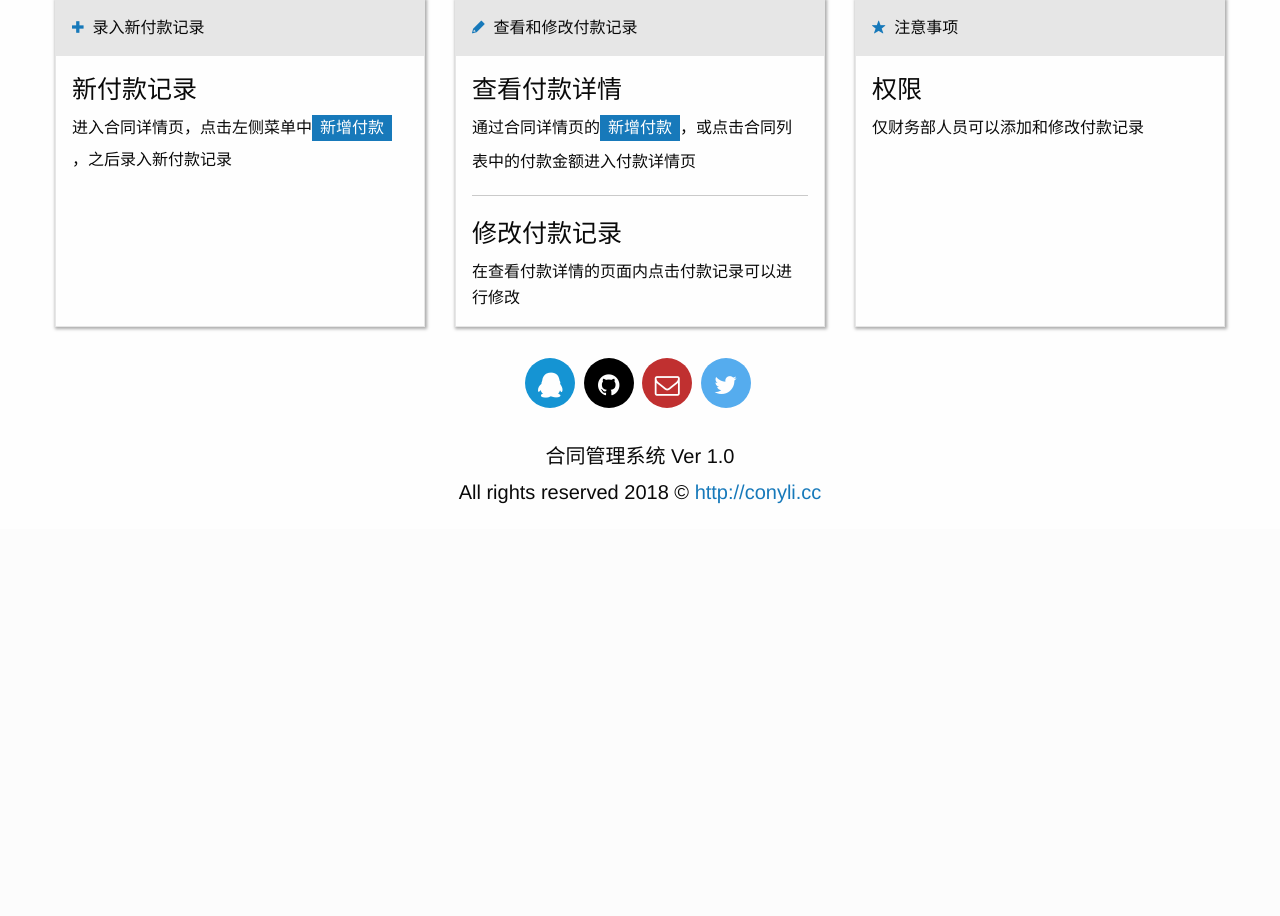
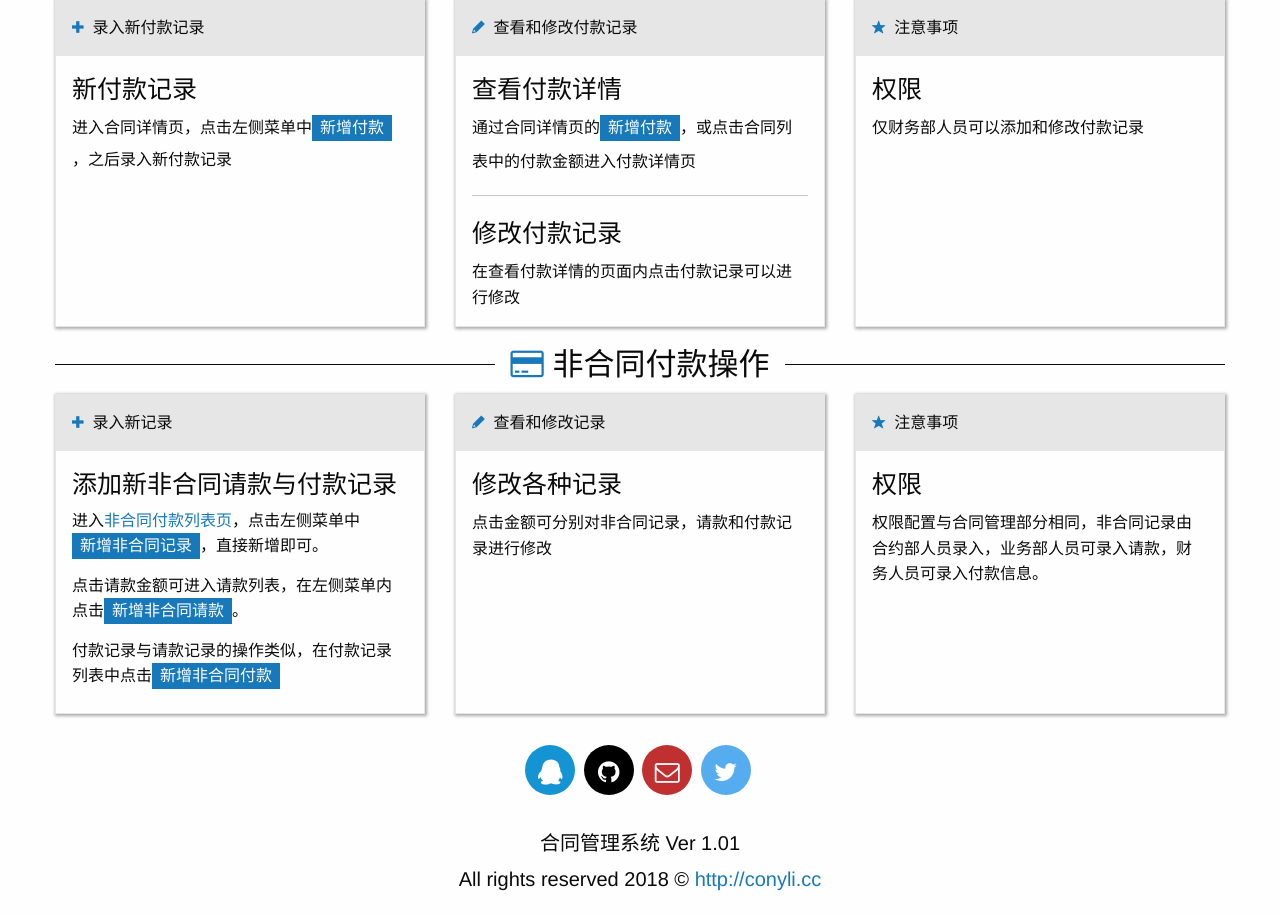
Before and after one commit to dtcs2017/ContractCMS, a Django app: page / in a window 1280 px wide. Shown: the part 1209-2125 px from the top of the page. Before the commit the page ends 1713 px from the top, so only its background shows below. Run offline with Django 3.2, Linux system fonts and the light colour scheme.

Commit message:
Ver 1.0181114 添加非合同付款功能

```diff
--- a/dashboard/templates/base/footer.html
+++ b/dashboard/templates/base/footer.html
@@ -12,7 +12,7 @@
             </div>
         </div>
         <div class="cell text-center ">
-            <h5>合同管理系统 Ver 1.0</h5>
+            <h5>合同管理系统 Ver 1.01</h5>
             <h5>All rights reserved 2018 &copy; <a href="http://conyli.cc" target="_blank">http://conyli.cc</a></h5>
         </div>
     </div>
--- a/dashboard/templates/dashboard/dashboard.html
+++ b/dashboard/templates/dashboard/dashboard.html
@@ -141,6 +141,46 @@
                 </div>
             </div>
         </div>
+
+        {#非合同付款说明部分#}
+         <h3 class="type-sidelines"><span><i class="fa fa-credit-card primary-color"></i> 非合同付款操作</span></h3>
+        <div class="grid-x medium-up-1 large-up-3 grid-margin-x" data-equalizer>
+            <div class="cell ">
+                <div class="card shadow" data-equalizer-watch>
+                    <div class="card-divider">
+                        <span class="primary-color"><i class="fi-plus"></i></span><span>&nbsp;&nbsp;录入新记录</span>
+                    </div>
+                    <div class="card-section">
+                        <h4>添加新非合同请款与付款记录</h4>
+                        <p class="h6">进入<a href="{% url 'minors:minor_list' %}">非合同付款列表页</a>，点击左侧菜单中<span class="h5 label">新增非合同记录</span>，直接新增即可。</p>
+                        <p class="h6">点击请款金额可进入请款列表，在左侧菜单内点击<span class="h5 label">新增非合同请款</span>。</p>
+                        <p class="h6">付款记录与请款记录的操作类似，在付款记录列表中点击<span class="h5 label">新增非合同付款</span></p>
+                    </div>
+                </div>
+            </div>
+            <div class="cell">
+                <div class="card shadow" data-equalizer-watch>
+                    <div class="card-divider">
+                        <span class="primary-color"><i class="fi-pencil"></i></span><span>&nbsp;&nbsp;查看和修改记录</span>
+                    </div>
+                    <div class="card-section">
+                        <h4>修改各种记录</h4>
+                        <p>点击金额可分别对非合同记录，请款和付款记录进行修改</p>
+                    </div>
+                </div>
+            </div>
+            <div class="cell">
+                <div class="card shadow" data-equalizer-watch>
+                    <div class="card-divider">
+                        <span class="primary-color"><i class="fi-star"></i></span><span>&nbsp;&nbsp;注意事项</span>
+                    </div>
+                    <div class="card-section">
+                        <h4>权限</h4>
+                        <p>权限配置与合同管理部分相同，非合同记录由合约部人员录入，业务部人员可录入请款，财务人员可录入付款信息。</p>
+                    </div>
+                </div>
+            </div>
+        </div>
     </div>
 
 {% endblock %}
```
